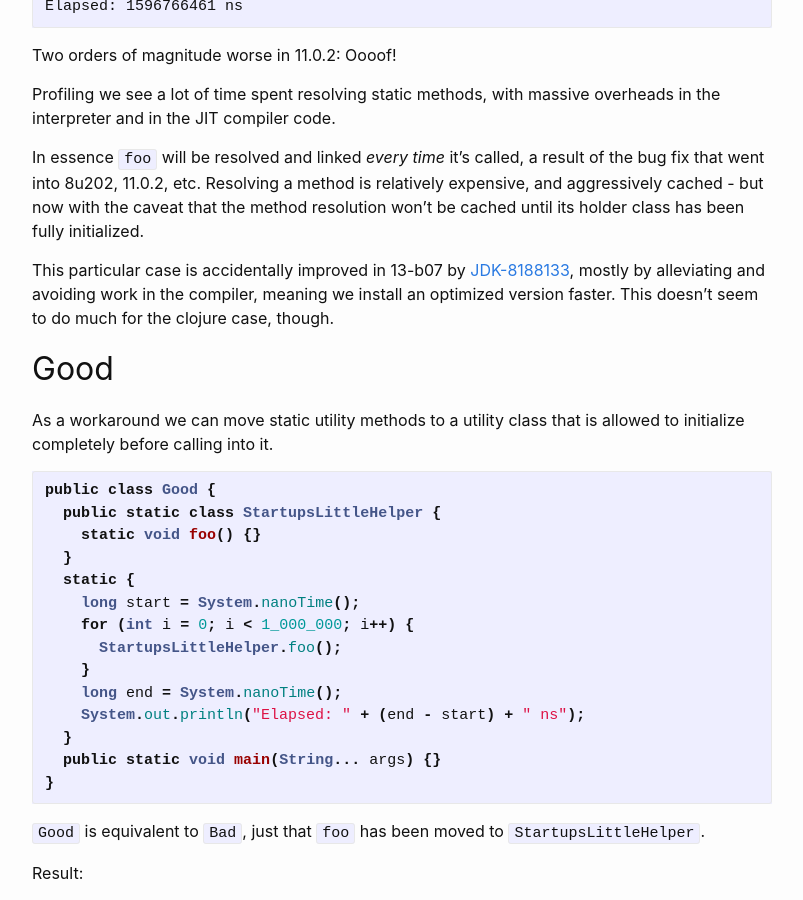
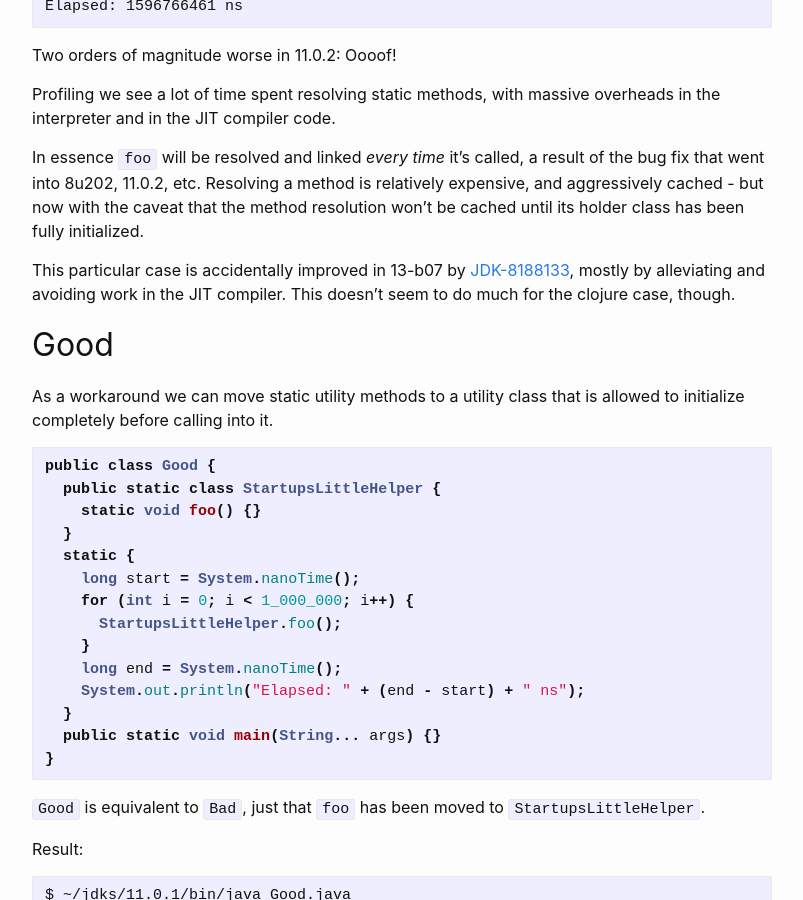
Before and after one commit to cl4es/cl4es.github.io, a Jekyll site: the page built from _posts/2019-02-21-Cljinit-Woes.md, in a window 1280 px wide and 900 px high, scrolled down 1746 px. Shown: the whole window, without its empty margins (238-1041 px from the left). Built offline with Jekyll 4.4.1, drawn with Linux system fonts in a browser that asks for light colours; comment, search, counter and statistics services are not loaded.

Commit message:
Edit cljinit post

```diff
--- a/_posts/2019-02-21-Cljinit-Woes.md
+++ b/_posts/2019-02-21-Cljinit-Woes.md
@@ -91,9 +91,8 @@ holder class has been fully initialized.
 
 This particular case is accidentally improved in 13-b07 by
 [JDK-8188133](https://bugs.openjdk.java.net/browse/JDK-8188133), mostly
-by alleviating and avoiding work in the compiler, meaning we install an
-optimized version faster. This doesn't seem to do much for the clojure
-case, though.
+by alleviating and avoiding work in the JIT compiler. This doesn't seem
+to do much for the clojure case, though.
 
 ## Good <clinit>
 
```
